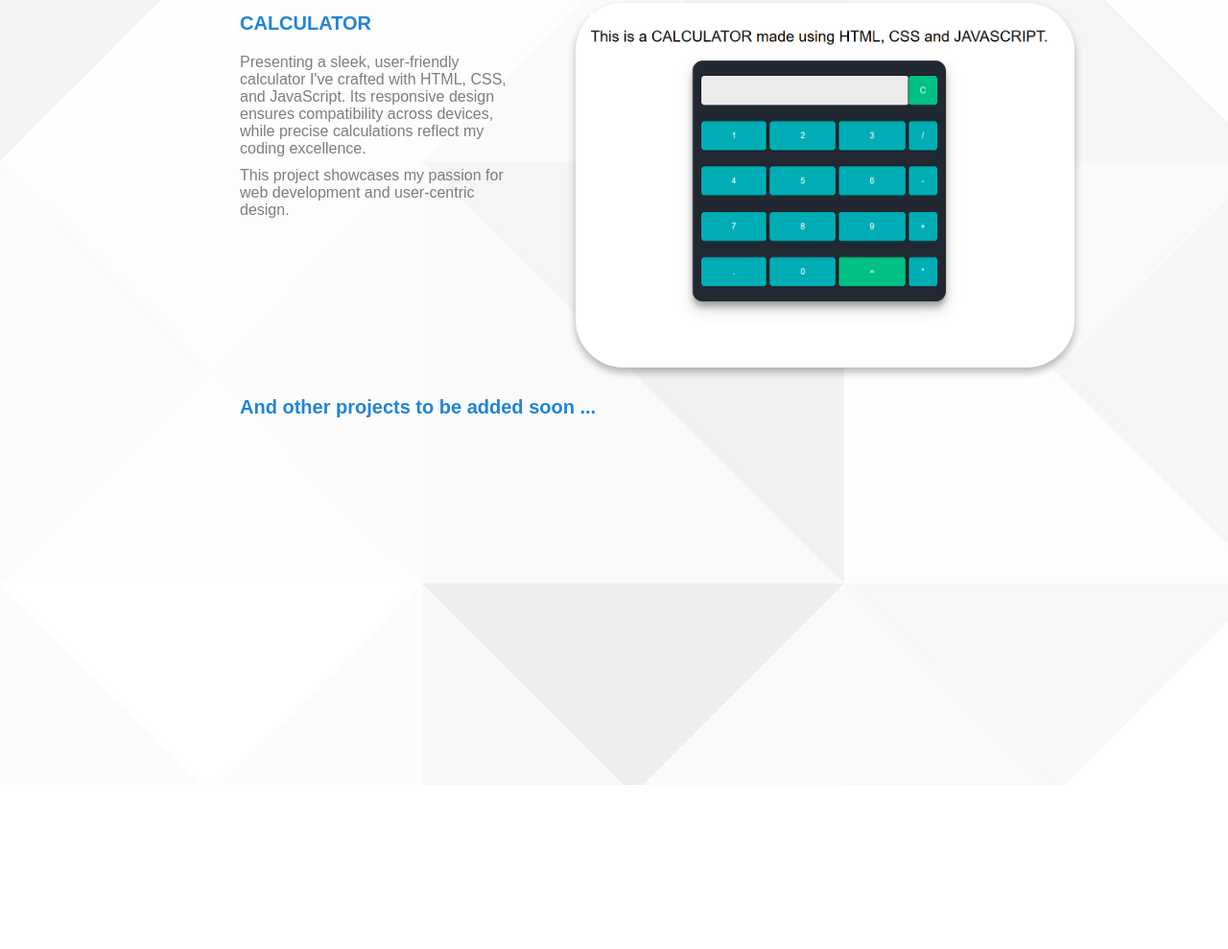
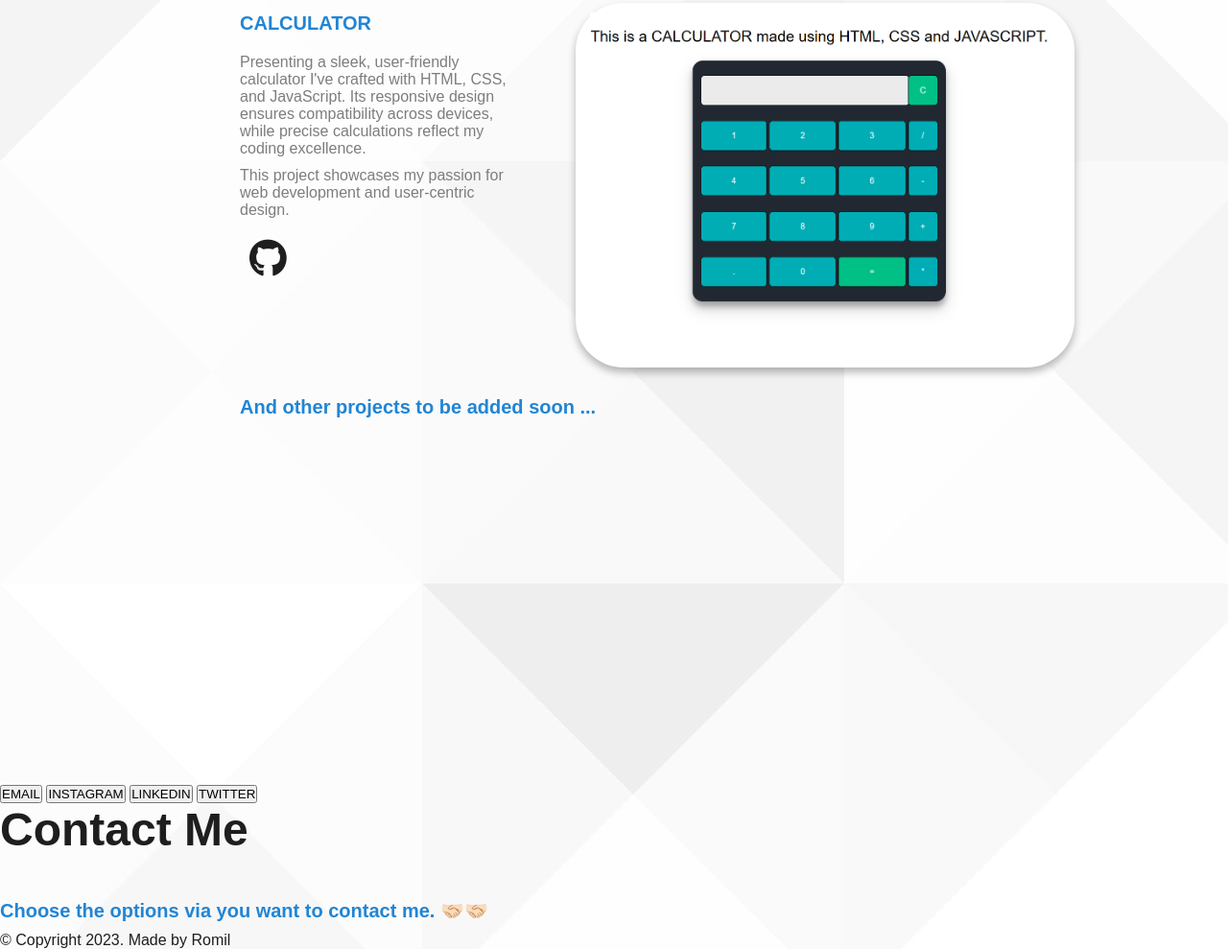
Before and after one commit to Romildoescoding/Romildoescoding.github.io, a plain HTML site: page index.html in a window 1280 px wide. Shown: the part 1592-2581 px from the top of the page at 96% size. Before the commit the page ends 2410 px from the top, so only its background shows below. Drawn offline with Linux system fonts and the light colour scheme.

Commit message:
index.html

```diff
--- a/index.html
+++ b/index.html
@@ -23,7 +23,7 @@
                 <a href="#">HOME</a>
                 <a href="#aboutdiv">ABOUT</a>
                 <a href="#projectarea">PROJECTS</a>
-                <a href="#">CONTACT</a>
+                <a href="#contactarea">CONTACT</a>
             </div>
         </div>
     </div>
@@ -32,7 +32,7 @@
         <div class="socialicons"><a href="https://www.instagram.com/_romil_clashrrr/" target="_blank"><i class="fa-brands fa-instagram"></i></a></div>
         <div class="socialicons"><a href="https://www.linkedin.com/in/romil-623698257" target="_blank"><i class="fa-brands fa-linkedin"></i></a></div>
         <div class="socialicons"><a href="https://x.com/Romil2004?t=gBpuawKiOMPAU-wu_b5qAA&s=09" target="_blank"><i class="fa-brands fa-x-twitter"></i></a></div>
-        <div class="socialicons"><a href="https://github.com/Romildoescoding" target="_blank"><i class="fa-brands fa-github"></i></a></div>
+        <div class="socialicons"><a href="https://github.com/Romildoescoding/PortFolio" target="_blank"><i class="fa-brands fa-github"></i></a></div>
         <div class="socialicons"><a href="https://www.hackerrank.com/Romil_105933" target="_blank"><i class="fa-brands fa-hackerrank"></i></a></div>
     </div>
 
@@ -85,7 +85,7 @@
 
         </div>
     </div>
-
+    <!-- PROJECTS -->
     <div class="projects" id="projectarea">
         <div class="projectsdiv">
             <p class="bigfont">Portfolio</p>
@@ -98,10 +98,15 @@
                         Its responsive design ensures compatibility across devices, while precise calculations reflect
                         my coding excellence.</p>
                     <p class="smallfont">This project showcases my passion for web development and user-centric design.</p>
+                    <div class="socialicons">
+                        <a href="https://github.com/Romildoescoding/Calculator" target="_blank">
+                            <i class="fa-brands fa-github"></i>
+                        </a>
+                    </div>
 
                 </div>
 
-                <a href="#">
+                <a href="https://github.com/Romildoescoding/Calculator" target="_blank">
                     <div class="calculatorimagediv">
                         <div class="calculatorimage"></div>
                     </div>
@@ -111,5 +116,25 @@
             <p class="midfont">And other projects to be added soon ...</p>
         </div>
     </div>
+
+    <!-- CONTACT ME -->
+    <div class="contact" id="contactarea">
+        <div class="contactdiv">
+            <div class="contactbuttons">
+                <a href="mailto:romil4business@gmail.com" target="_blank"><button class="email">EMAIL</button></a>
+                <a href="https://www.instagram.com/_romil_clashrrr/" target="_blank"><button class="instagram">INSTAGRAM</button></a>
+                <a href="https://www.linkedin.com/in/romil-623698257" target="_blank"><button class="linkedin">LINKEDIN</button></a>
+                <a href="https://x.com/Romil2004?t=gBpuawKiOMPAU-wu_b5qAA&s=09" target="_blank"><button class="twitter">TWITTER</button></a>
+            </div>
+            <div class="contacttext">
+                <p class="bigfont">Contact Me</p>
+                <p class="midfont" style="margin-top:35px;">Choose the options via you want to contact me. 🤝🏻🤝🏻</p>
+            </div>
+        </div>
+    </div>
+
+    <div class="copyright">
+        © Copyright 2023. Made by Romil
+    </div>
 </body>
 </html>
```
